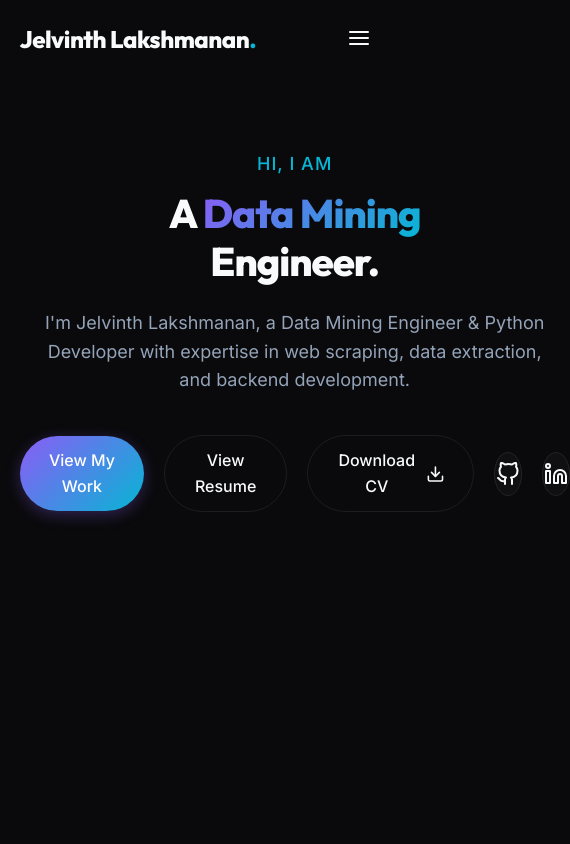
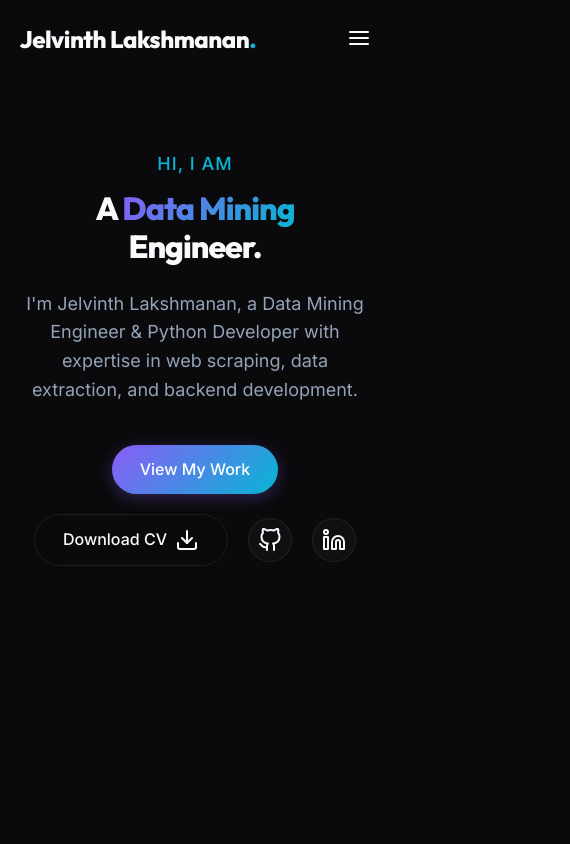
Before and after one commit to Jelvinth/portfolio, a plain HTML site: page index.html in a window 390 px wide. Shown: the top 844 px of the page, 570 px wide, since content can reach past the window. Drawn offline with nearby package versions, Linux system fonts and the light colour scheme.

Commit message:
fixed viewport issues

```diff
--- a/index.html
+++ b/index.html
@@ -46,8 +46,6 @@
                     expertise in web scraping, data extraction, and backend development.</p>
                 <div class="hero-cta justify-center">
                     <a href="#projects" class="btn btn-primary">View My Work</a>
-                    <a href="https://drive.google.com/file/d/1jFVsse-0EgDvuml-1xjbIEcPYhrunvxy/view?usp=drive_link"
-                        target="_blank" class="btn btn-outline">View Resume</a>
                     <a href="https://drive.google.com/file/d/1jFVsse-0EgDvuml-1xjbIEcPYhrunvxy/view?usp=drive_link"
                         class="btn btn-outline" target="_blank">Download CV <i data-feather="download"></i></a>
                     <a href="https://github.com/Jelvinth" target="_blank" class="social-icon" aria-label="GitHub"><i
--- a/style.css
+++ b/style.css
@@ -40,6 +40,7 @@
 
 html {
     scroll-behavior: smooth;
+    overflow-x: hidden;
 }
 
 body {
@@ -298,7 +299,7 @@ header.scrolled {
 }
 
 .hero-title {
-    font-size: clamp(3rem, 6vw, 5rem);
+    font-size: clamp(2.5rem, 6vw, 5rem);
     font-weight: 800;
     margin-bottom: 24px;
     letter-spacing: -1px;
@@ -314,7 +315,9 @@ header.scrolled {
 .hero-cta {
     display: flex;
     align-items: center;
+    justify-content: center;
     gap: 20px;
+    flex-wrap: wrap;
 }
 
 .social-icon {
@@ -434,6 +437,8 @@ pre {
     display: flex;
     gap: 40px;
     margin-top: 40px;
+    flex-wrap: wrap;
+    justify-content: center;
 }
 
 .stat-item {
@@ -592,7 +597,7 @@ pre {
    ======================== */
 .projects-grid {
     display: grid;
-    grid-template-columns: repeat(auto-fit, minmax(400px, 1fr));
+    grid-template-columns: repeat(auto-fit, minmax(300px, 1fr));
     gap: 40px;
 }
 
@@ -861,7 +866,7 @@ footer {
     }
 
     .hero-title {
-        font-size: clamp(2.5rem, 8vw, 4rem);
+        font-size: clamp(2rem, 8vw, 4rem);
     }
 
     .about-grid {
```
